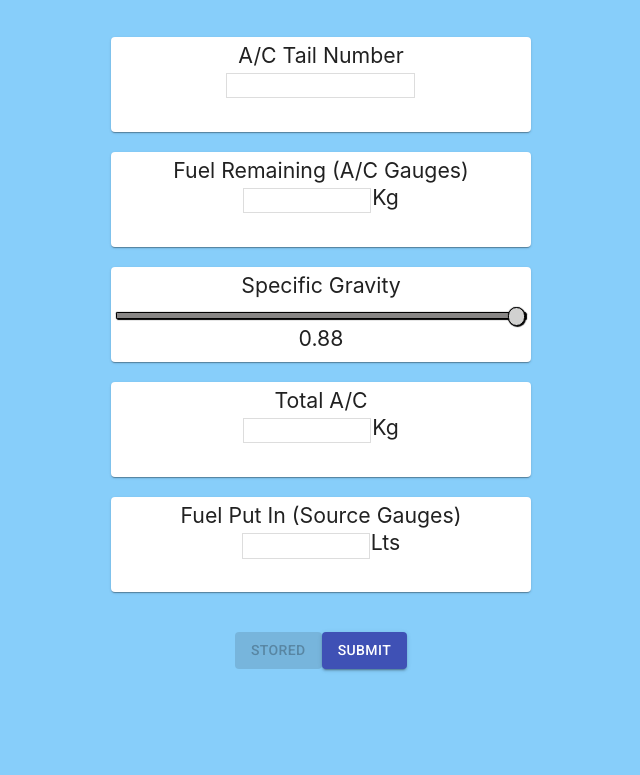
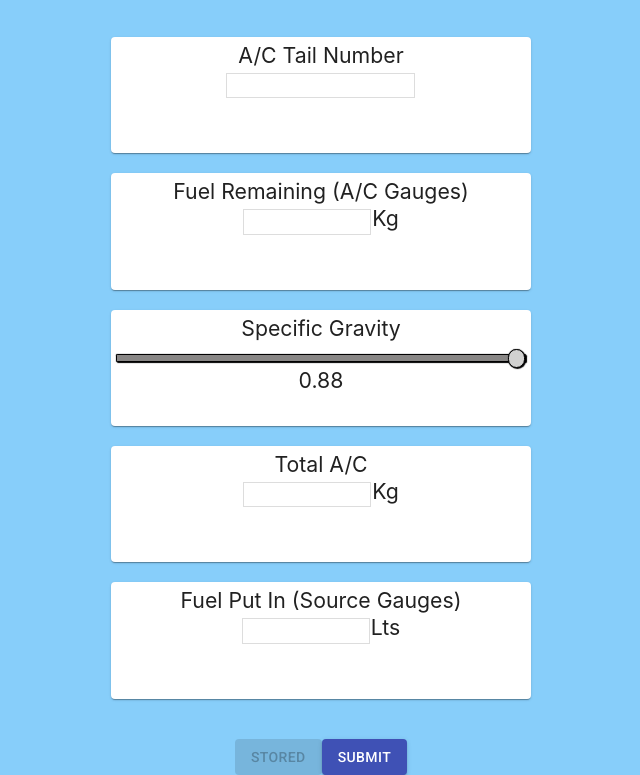
Before and after one commit to kasworld-aero/fuel-clc, a React app: page / in a window 1280 px wide. Shown: the part 115-890 px from the top of the page, without its empty margins (319-959 px from the left). Before the commit the page ends 800 px from the top, so only its background shows below. Built offline with nearby package versions, Linux system fonts and the light colour scheme.

Commit message:
Styling tweaks

```diff
--- a/src/containers/App.css
+++ b/src/containers/App.css
@@ -41,7 +41,7 @@ footer {
   right: 15px;
   padding: 5px;
   margin: 20px auto;
-  height: 4em;
+  height: 5em;
   width: 90%;
 }
 
```
